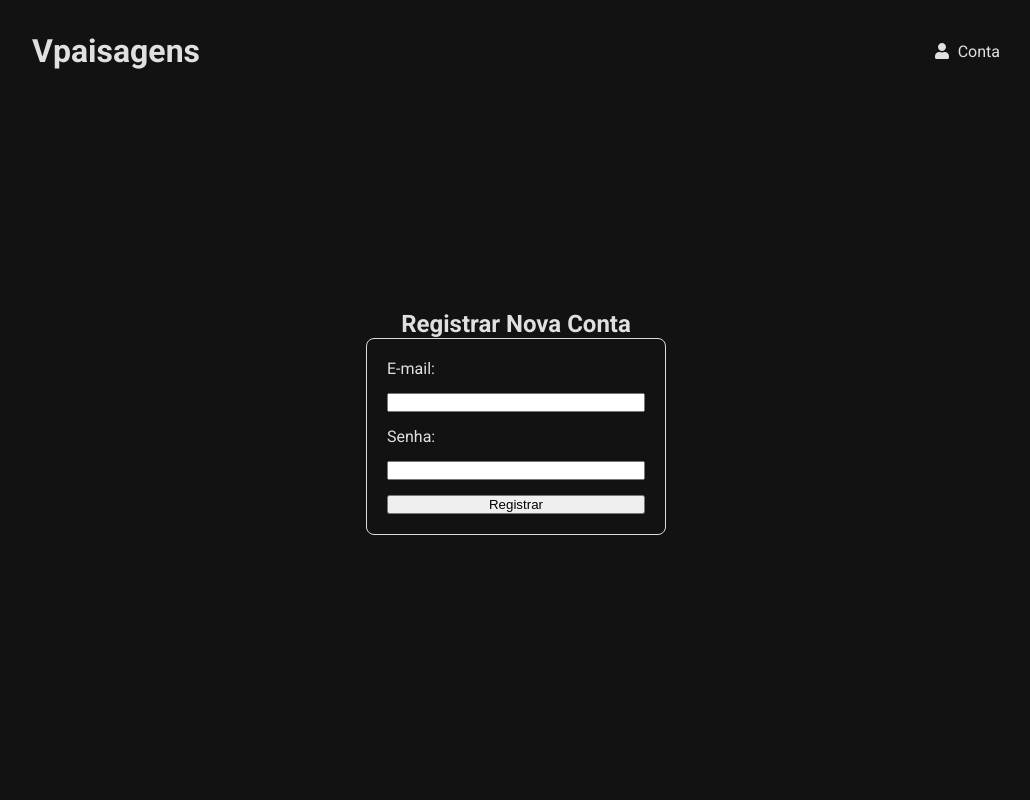
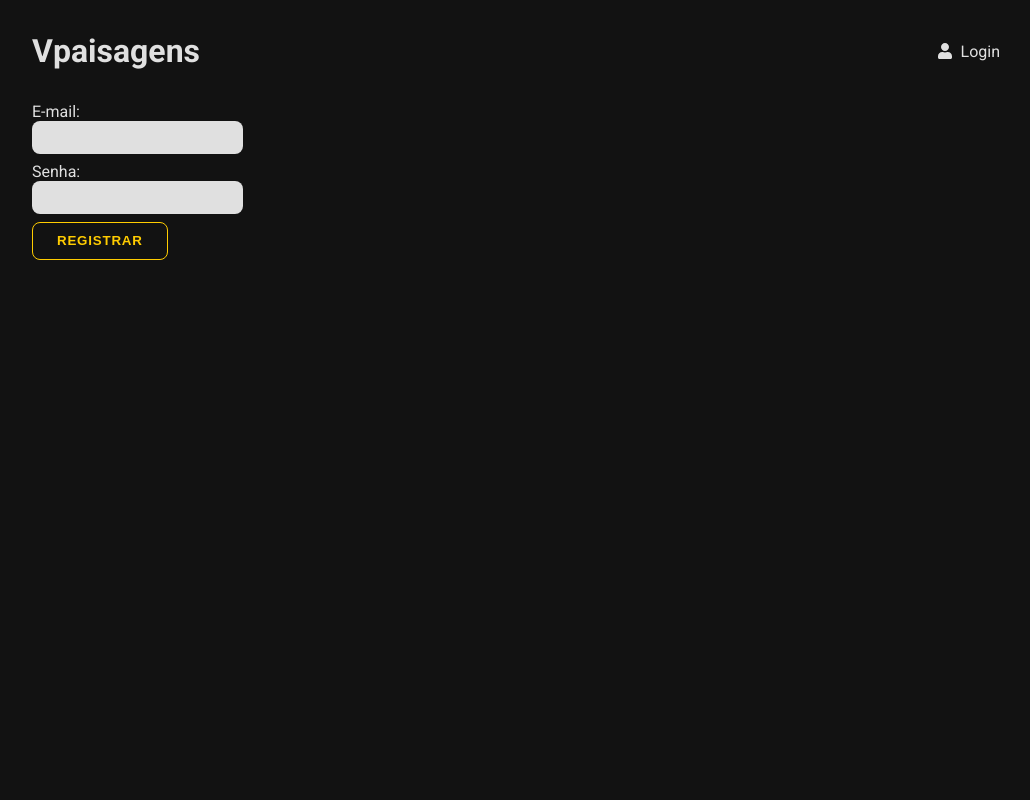
Before and after one commit to Vacf04/vpaisagens, a Next.js app: page /login/registrar in a window 1280 px wide. Shown: the top 800 px of the page, without its empty margins (124-1154 px from the left). Built offline with nearby package versions, Linux system fonts and the light colour scheme; no server answers.

Commit message:
Feat:Inputs e botões trocados nos formularios, ajuste no header para aparecer de acordo com o usuario logado ou nao

```diff
--- a/src/app/login/page.tsx
+++ b/src/app/login/page.tsx
@@ -3,7 +3,9 @@ import LoginForm from "@/components/login/loginForm";
 export default function LoginPage() {
   return (
     <section>
-      <LoginForm />
+      <div className="container">
+        <LoginForm />
+      </div>
     </section>
   );
 }
--- a/src/app/login/registrar/page.tsx
+++ b/src/app/login/registrar/page.tsx
@@ -3,7 +3,9 @@ import RegisterForm from "@/components/login/registerForm";
 export default function RegisterPage() {
   return (
     <section>
-      <RegisterForm />
+      <div className="container">
+        <RegisterForm />
+      </div>
     </section>
   );
 }
--- a/src/components/Header.tsx
+++ b/src/components/Header.tsx
@@ -1,8 +1,12 @@
+"use client";
 import Link from "next/link";
 import { FaUser } from "react-icons/fa";
 import styles from "./Header.module.css";
+import { useAuth } from "@/context/authContext";
 
 export default function Header() {
+  const { user } = useAuth();
+
   return (
     <header>
       <div className={`${styles.headerContent} container`}>
@@ -13,7 +17,7 @@ export default function Header() {
           <ul>
             <li>
               <Link href="/login" className={styles.linkWithIcon}>
-                <FaUser /> Conta
+                <FaUser /> {user ? "Conta" : "Login"}
               </Link>
             </li>
           </ul>
--- /dev/null
+++ b/src/components/forms/Input.module.css
@@ -0,0 +1,18 @@
+.input {
+  resize: none;
+  display: block;
+  border-radius: var(--border-radius);
+  padding: 0.5rem 1rem;
+  border: 0.1rem solid transparent;
+  color: var(--color-background-primary);
+  transition: var(--transition);
+  background-color: var(--color-text-primary);
+  margin-bottom: 0.5rem;
+}
+
+.input:focus,
+.input:hover {
+  outline: none;
+  border-color: var(--color-accent);
+  box-shadow: 0 0 5px var(--color-accent);
+}
--- /dev/null
+++ b/src/components/forms/Input.tsx
@@ -0,0 +1,9 @@
+"use client";
+import styles from "./Input.module.css";
+import { ComponentProps } from "react";
+
+type InputType = ComponentProps<"input">;
+
+export default function Input({ ...props }: InputType) {
+  return <input {...props} className={styles.input} />;
+}
--- a/src/components/login/registerForm.tsx
+++ b/src/components/login/registerForm.tsx
@@ -1,16 +1,16 @@
 "use client";
 
 import { useState } from "react";
-import { useAuth } from "../../context/authContext"; // Seu caminho correto
-import { useRouter } from "next/navigation";
+import { useAuth } from "../../context/authContext";
+import Input from "../forms/Input";
+import Button from "../forms/Button";
 
 export default function RegisterForm() {
   const [email, setEmail] = useState("");
   const [password, setPassword] = useState("");
   const [message, setMessage] = useState<string | null>(null);
   const [isSubmitting, setIsSubmitting] = useState(false);
-  const router = useRouter();
-  const { supabaseClient, user } = useAuth();
+  const { supabaseClient } = useAuth();
 
   const handleRegister = async (e: React.FormEvent) => {
     e.preventDefault();
@@ -38,31 +38,10 @@ export default function RegisterForm() {
   };
 
   return (
-    <div
-      style={{
-        display: "flex",
-        flexDirection: "column",
-        alignItems: "center",
-        justifyContent: "center",
-        minHeight: "80vh",
-        padding: "20px",
-      }}
-    >
-      <h2>Registrar Nova Conta</h2>
-      <form
-        onSubmit={handleRegister}
-        style={{
-          display: "flex",
-          flexDirection: "column",
-          gap: "15px",
-          padding: "20px",
-          border: "1px solid #ddd",
-          borderRadius: "8px",
-          width: "300px",
-        }}
-      >
+    <div>
+      <form onSubmit={handleRegister}>
         <label htmlFor="email">E-mail:</label>
-        <input
+        <Input
           type="email"
           id="email"
           value={email}
@@ -71,7 +50,7 @@ export default function RegisterForm() {
           disabled={isSubmitting}
         />
         <label htmlFor="password">Senha:</label>
-        <input
+        <Input
           type="password"
           id="password"
           value={password}
@@ -79,9 +58,9 @@ export default function RegisterForm() {
           required
           disabled={isSubmitting}
         />
-        <button type="submit" disabled={isSubmitting}>
+        <Button type="submit" disabled={isSubmitting}>
           {isSubmitting ? "Registrando..." : "Registrar"}
-        </button>
+        </Button>
         {message && (
           <p
             style={{
```
Also changed, not shown: src/components/login/loginForm.tsx (+6 -4 lines).
